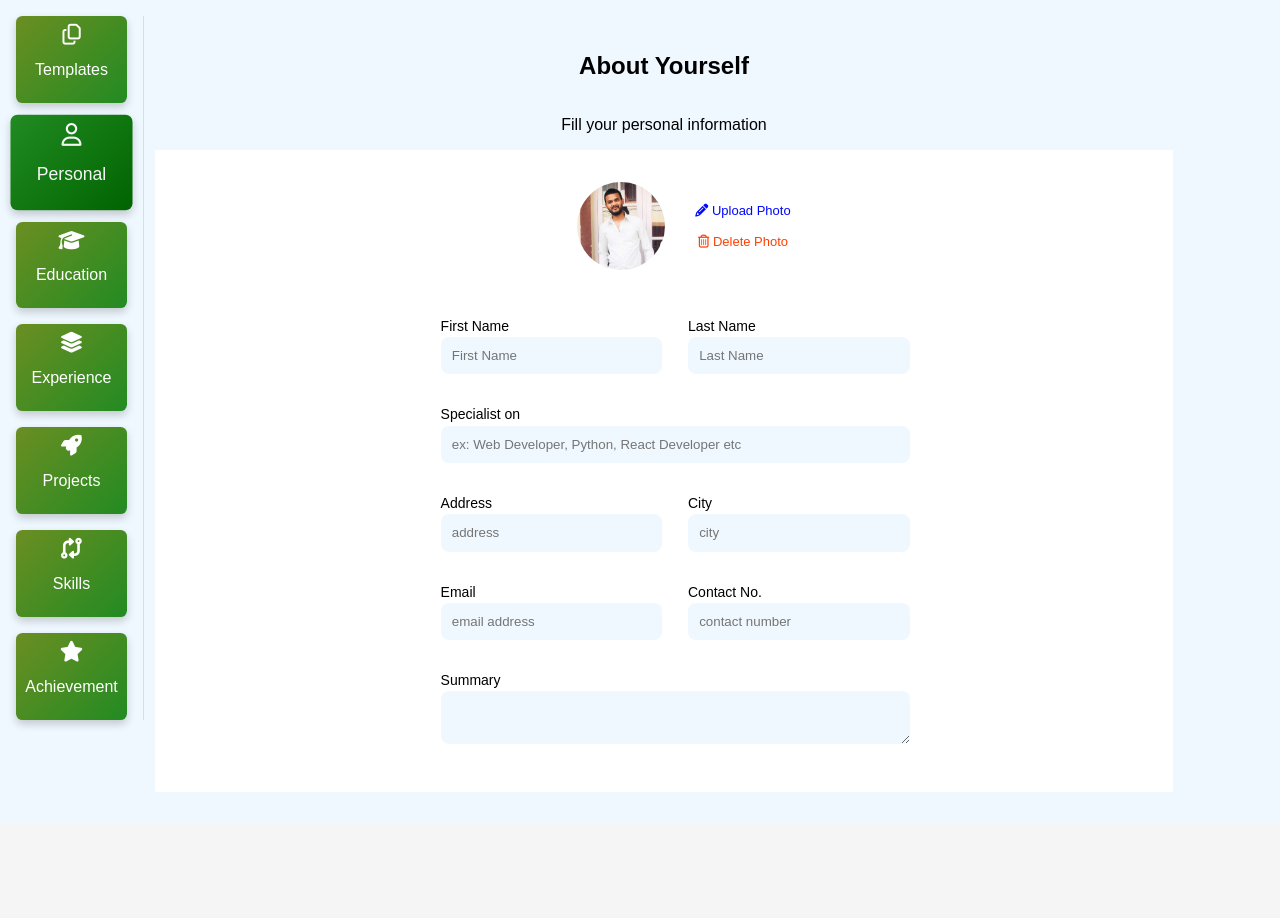
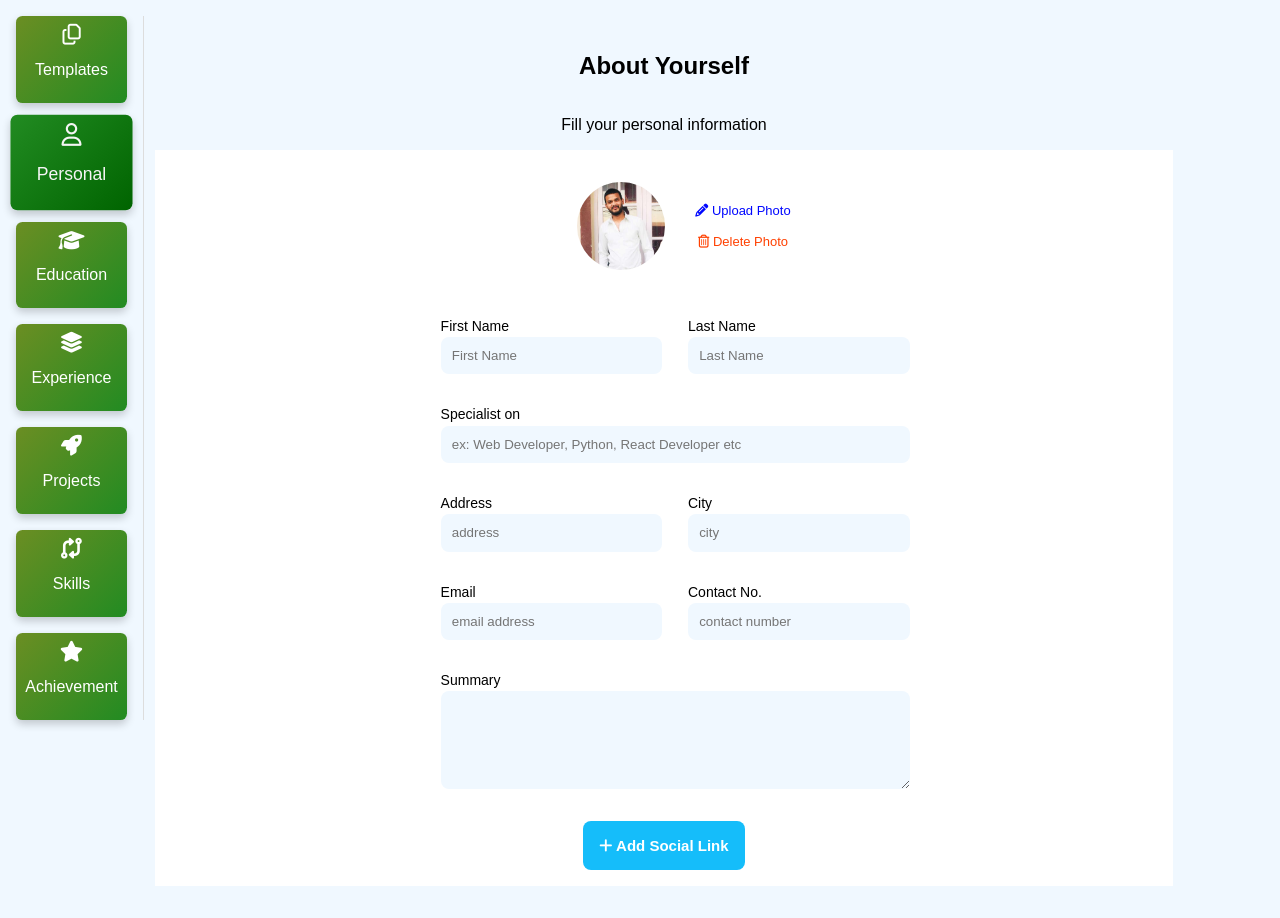
Before and after one commit to rohitghatal1/CVMaker-ReactJS, a React (Create React App) app: page / in a window 1280 px wide. Both pictures are taken after a click on the element "Personal". Before the commit the page ends 824 px from the top, so only its background shows below. Built offline with nearby package versions, Linux system fonts and the light colour scheme.

Commit message:
added button to add new social link

```diff
--- a/src/componentsInner/PersonalData.js
+++ b/src/componentsInner/PersonalData.js
@@ -67,10 +67,20 @@ export default function PersonalData() {
 
               <div className="fullWidthInput">
                 <label htmlFor="summary">Summary</label>
-                <textarea></textarea>
+                <textarea rows={5}></textarea>
               </div>
             </form>
           </div>
+
+          <section className="socialLinkSection">
+            <div className="currentLinks">
+
+            </div>
+
+            <button className="addNewLink">
+              <i className='fa fa-plus'></i> Add Social Link
+            </button>
+          </section>
         </div>
       </div>
     </div>
--- a/src/componentsInner/personal.css
+++ b/src/componentsInner/personal.css
@@ -95,3 +95,15 @@
     border-radius: 0.5rem;
     background-color: aliceblue;
 }
+
+.personalInfoCollector .personalInformation .socialLinkSection .addNewLink{
+    padding: 1rem;
+    border-radius: 0.5rem;
+    font-weight: bold;
+    text-align: center;
+    background-color: #15bdfa;
+    color: #fff;
+    border: none;
+    font-size: 15px;
+    cursor: pointer;
+}
```
